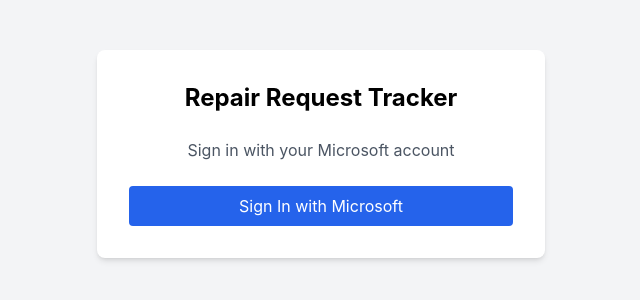
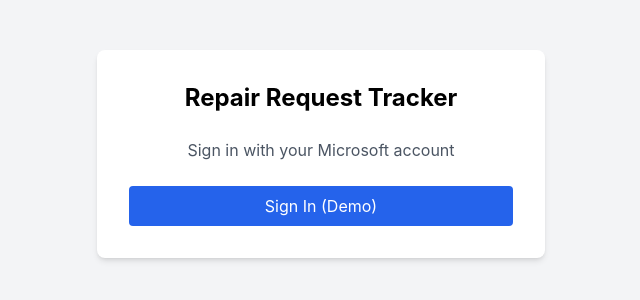
Before and after one commit to GlavaNet/repair-tracker, a React (Vite) app: page / in a window 1280 px wide. Shown: the part 246-546 px from the top of the page, without its empty margins (319-959 px from the left). Built offline with nearby package versions, Linux system fonts and the light colour scheme.

Commit message:
Create login page to isolate auth logic from main UI

```diff
--- a/src/components/App.jsx
+++ b/src/components/App.jsx
@@ -7,6 +7,7 @@ import Equipment from './Equipment';
 import Reports from './Reports';
 import Settings from './Settings';
 import KioskMode from './KioskMode';
+import LoginScreen from './LoginScreen';
 import { AppContext } from '../context/AppContext';
 
 // Import mock data
@@ -15,7 +16,7 @@ import { requests as initialRequests } from '../data/requests';
 import { equipment as initialEquipment } from '../data/equipment';
 
 const App = () => {
-  // State
+  // State - force isAuthenticated to false always
   const [isAuthenticated, setIsAuthenticated] = useState(false);
   const [activeSection, setActiveSection] = useState('dashboard');
   const [requests, setRequests] = useState([]);
@@ -25,7 +26,6 @@ const App = () => {
   const [filterDivision, setFilterDivision] = useState('All');
   const [filterStatus, setFilterStatus] = useState('All');
   const [user, setUser] = useState(null);
-  const [showLoginConfirm, setShowLoginConfirm] = useState(false);
 
   // Load data from localStorage on mount
   useEffect(() => {
@@ -59,25 +59,14 @@ const App = () => {
     }
   }, [requests, equipment]);
 
-  // Handle login button click - just show confirmation dialog
-  const handleLoginClick = () => {
-    setShowLoginConfirm(true);
-  };
-
-  // Actual login function - separate from button handler
-  const confirmLogin = () => {
+  // Handle login - completely separate from any auto-login mechanism
+  const handleLogin = () => {
     setIsAuthenticated(true);
     setUser({
       name: 'Admin User',
       email: 'admin@example.com',
       role: 'admin'
     });
-    setShowLoginConfirm(false);
-  };
-
-  // Cancel login
-  const cancelLogin = () => {
-    setShowLoginConfirm(false);
   };
 
   // Handle logout
@@ -132,41 +121,7 @@ const App = () => {
 
   // Render login screen if not authenticated
   if (!isAuthenticated) {
-    return (
-      <div className="flex items-center justify-center h-screen bg-gray-100">
-        <div className="bg-white p-8 rounded-lg shadow-md max-w-md w-full">
-          <h1 className="text-2xl font-bold mb-6 text-center">Repair Request Tracker</h1>
-          <p className="mb-6 text-center text-gray-600">Sign in with your Microsoft account</p>
-
-          {showLoginConfirm ? (
-            <div>
-              <p className="mb-4 text-center">This is a demo login. Would you like to continue?</p>
-              <div className="flex space-x-4">
-                <button
-                  onClick={cancelLogin}
-                  className="flex-1 bg-gray-300 text-gray-800 py-2 rounded hover:bg-gray-400 transition"
-                >
-                  Cancel
-                </button>
-                <button
-                  onClick={confirmLogin}
-                  className="flex-1 bg-blue-600 text-white py-2 rounded hover:bg-blue-700 transition"
-                >
-                  Confirm Login
-                </button>
-              </div>
-            </div>
-          ) : (
-            <button
-              onClick={handleLoginClick}
-              className="w-full bg-blue-600 text-white py-2 rounded hover:bg-blue-700 transition"
-            >
-              Sign In with Microsoft
-            </button>
-          )}
-        </div>
-      </div>
-    );
+    return <LoginScreen onLogin={handleLogin} />;
   }
 
   // Render kiosk mode if enabled
--- /dev/null
+++ b/src/components/LoginScreen.jsx
@@ -0,0 +1,20 @@
+import React from 'react';
+
+const LoginScreen = ({ onLogin }) => {
+  return (
+    <div className="flex items-center justify-center h-screen bg-gray-100">
+      <div className="bg-white p-8 rounded-lg shadow-md max-w-md w-full">
+        <h1 className="text-2xl font-bold mb-6 text-center">Repair Request Tracker</h1>
+        <p className="mb-6 text-center text-gray-600">Sign in with your Microsoft account</p>
+        <button
+          onClick={onLogin}
+          className="w-full bg-blue-600 text-white py-2 rounded hover:bg-blue-700 transition"
+        >
+          Sign In (Demo)
+        </button>
+      </div>
+    </div>
+  );
+};
+
+export default LoginScreen;
```
